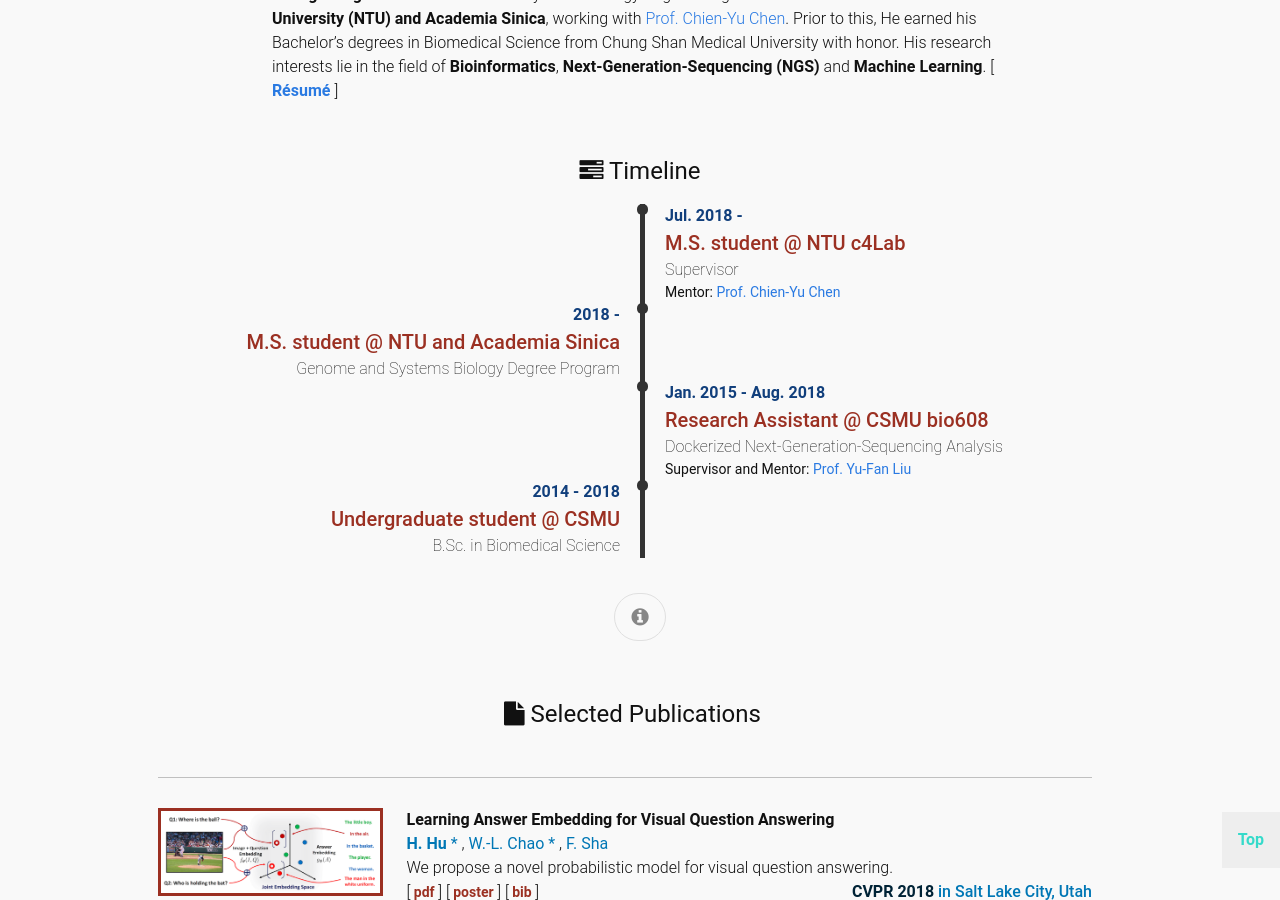
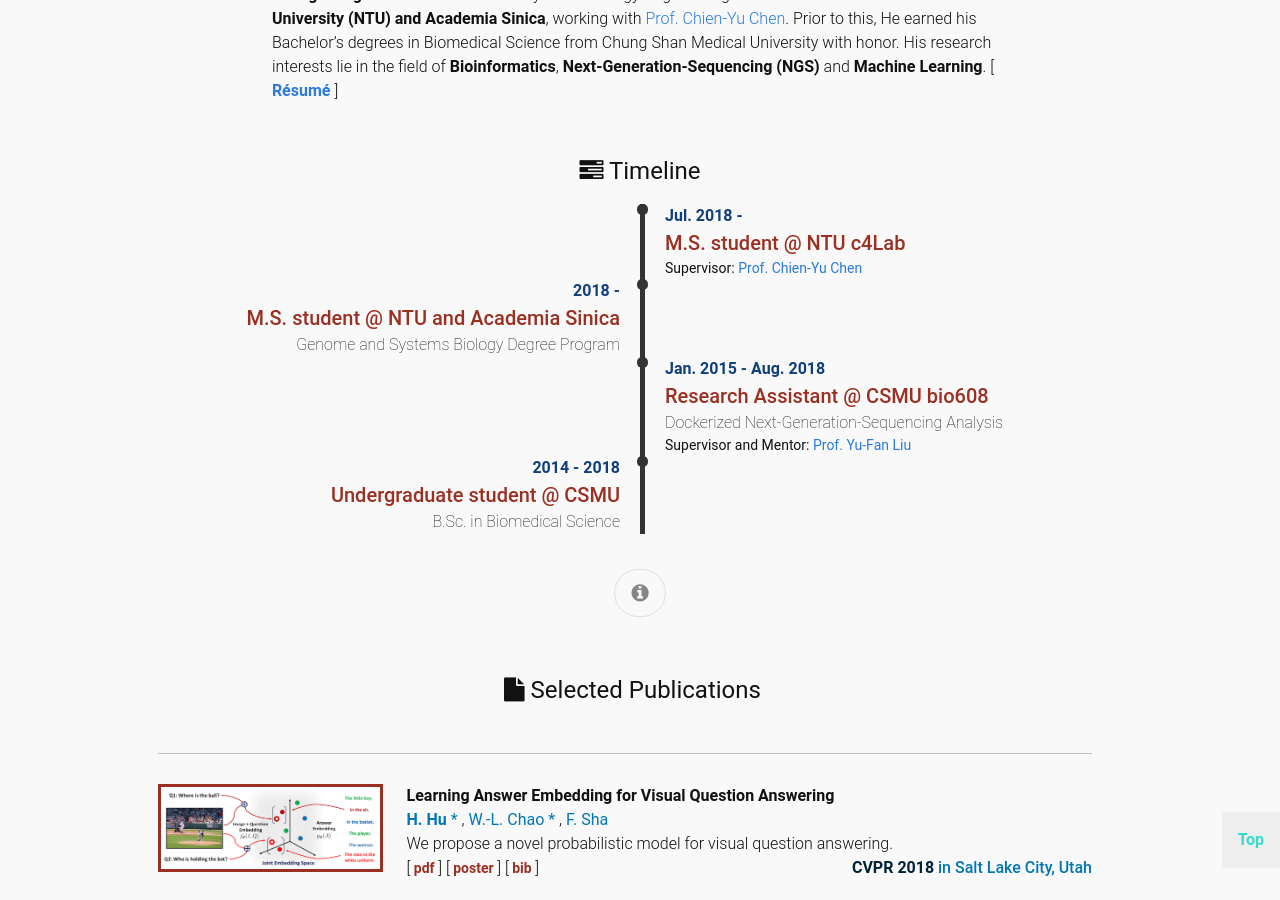
Before and after one commit to shanghungshih/shanghungshih.github.io, a Jekyll site: the page built from index.html, in a window 1280 px wide and 900 px high, scrolled down 497 px. Built offline with Jekyll 4.4.1, drawn with Linux system fonts in a browser that asks for light colours.

Commit message:
Update experiences.yml

```diff
--- a/_data/experiences.yml
+++ b/_data/experiences.yml
@@ -1,9 +1,9 @@
 - date:  "Jul. 2018 -"
   title: "M.S. student @ NTU c4Lab"
-  desc:  "Supervisor"
+  desc:  ""
   host:
     name: "<a href='http://bioinfo.bime.ntu.edu.tw/c4lab/index.php/members/'>Prof. Chien-Yu Chen</a>"
-    role: "Mentor"
+    role: "Supervisor"
   brief: true
 - date:  "2018 -"
   title: "M.S. student @ NTU and Academia Sinica"
```
